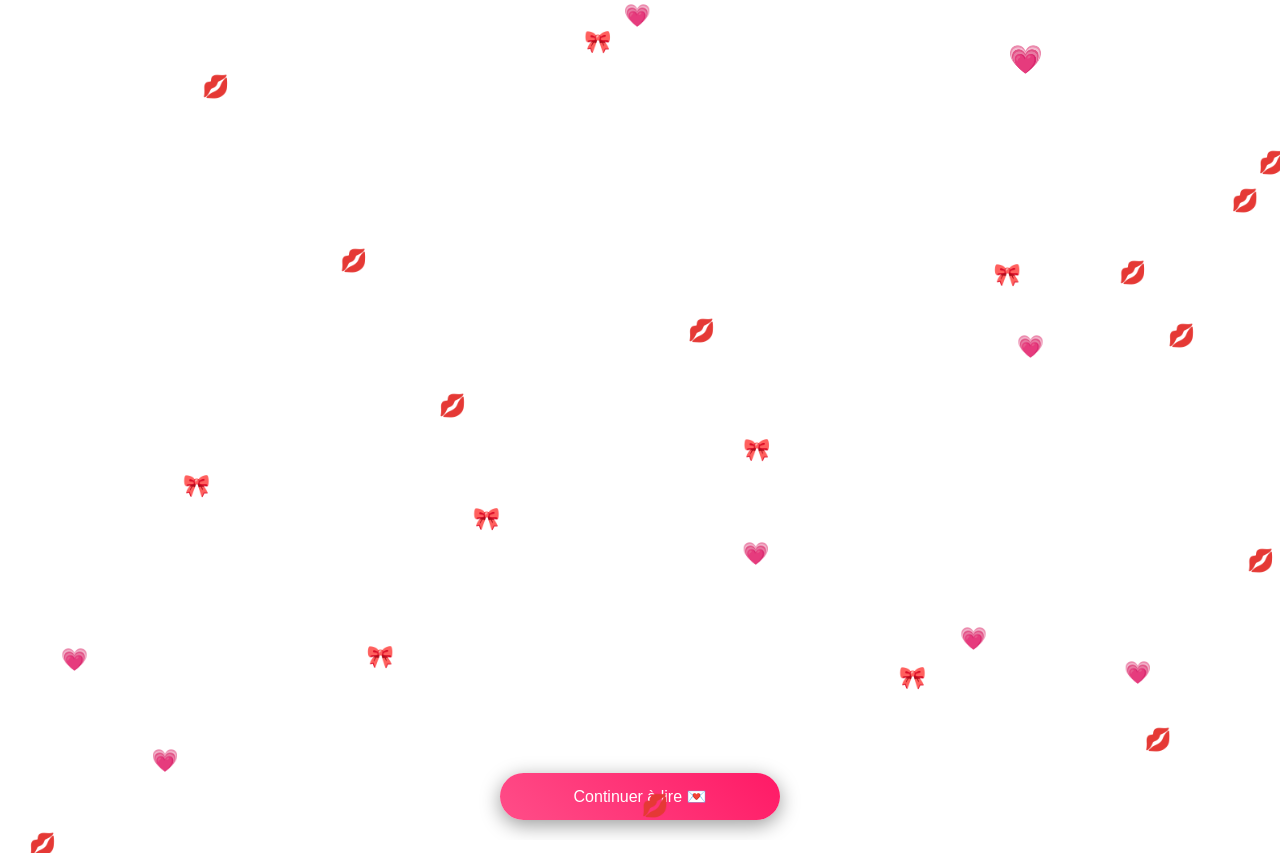
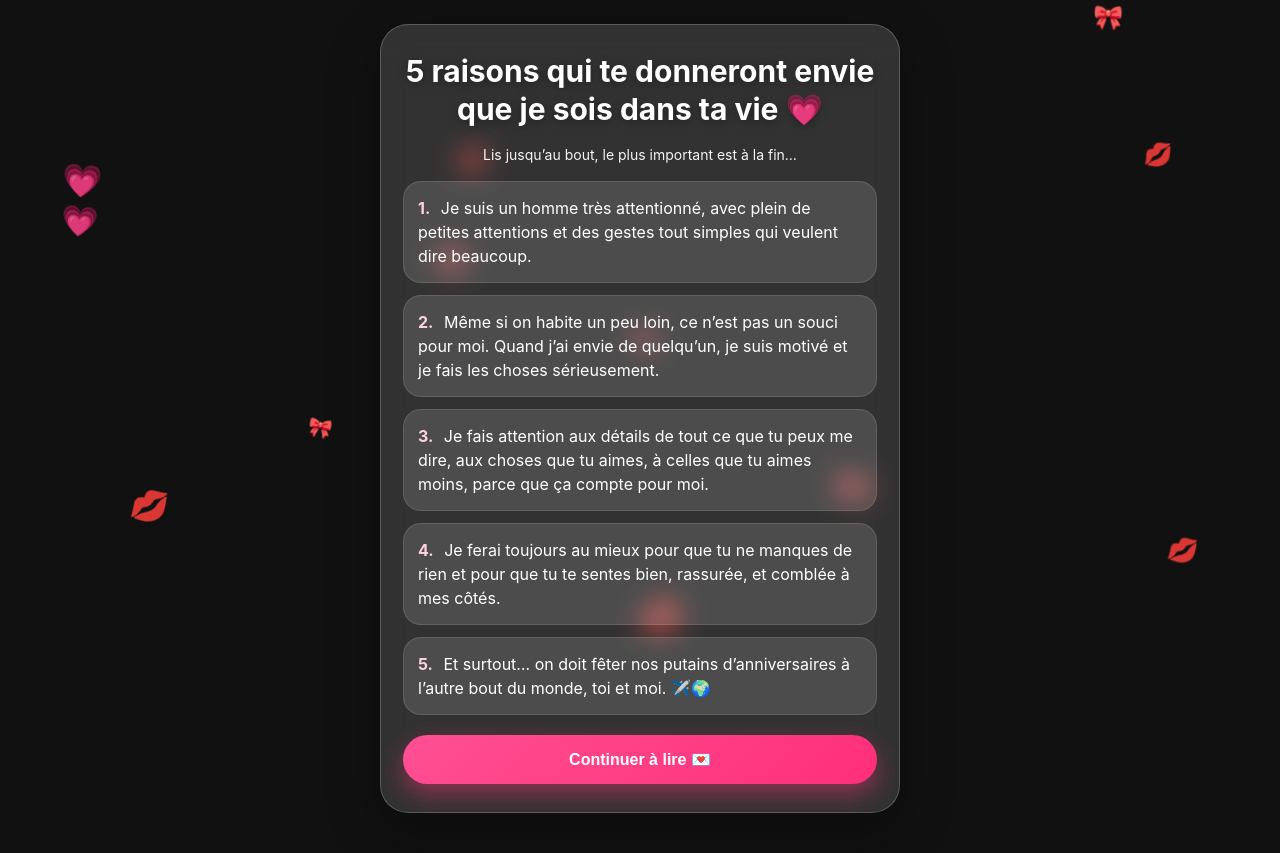
Before and after one commit to DB201s/lospepes, a plain HTML site: page index.html in a window 1280 px wide. Drawn offline with Linux system fonts and the light colour scheme.

Commit message:
Update index.html

```diff
--- a/index.html
+++ b/index.html
@@ -1,188 +1,234 @@
+<!DOCTYPE html>
 <html lang="fr">
 <head>
-  <meta charset="UTF-8">
-  <meta name="viewport" content="width=device-width, initial-scale=1.0, maximum-scale=1.0, user-scalable=no">
+  <meta charset="UTF-8" />
+  <meta name="viewport" content="width=device-width, initial-scale=1.0, viewport-fit=cover" />
   <title>Pour toi 💗</title>
-
   <style>
-    body {
+    * {
+      box-sizing: border-box;
       margin: 0;
-      font-family: 'Segoe UI', sans-serif;
-      overflow: hidden;
-      color: white;
-      -webkit-tap-highlight-color: transparent;
+      padding: 0;
     }
 
-    .background {
-      position: fixed;
+    html, body {
       width: 100%;
-      height: 100%;
-      background: url('TA_PHOTO_ICI.jpg') center/cover no-repeat;
-      filter: blur(12px) brightness(0.6);
-      z-index: -1;
+      min-height: 100%;
+      font-family: -apple-system, BlinkMacSystemFont, "Segoe UI", sans-serif;
+      overflow-x: hidden;
+      background: #111;
+      color: #fff;
     }
 
-    .content {
+    body {
       position: relative;
-      text-align: center;
-      padding: 20px;
-      display: flex;
-      flex-direction: column;
-      justify-content: center;
-      height: 100vh;
-      animation: fadeIn 1.5s ease;
     }
 
-    @keyframes fadeIn {
-      from {opacity: 0; transform: translateY(20px);}
-      to {opacity: 1; transform: translateY(0);}
+    .bg {
+      position: fixed;
+      inset: 0;
+      background: url('photo.jpg') center center / cover no-repeat;
+      z-index: -3;
+      transform: scale(1.08);
+    }
+
+    .bg::after {
+      content: "";
+      position: absolute;
+      inset: 0;
+      backdrop-filter: blur(10px);
+      -webkit-backdrop-filter: blur(10px);
+      background: rgba(0, 0, 0, 0.38);
+      z-index: -2;
+    }
+
+    .rain {
+      position: fixed;
+      inset: 0;
+      pointer-events: none;
+      z-index: 0;
+      overflow: hidden;
+    }
+
+    .emoji {
+      position: absolute;
+      top: -10vh;
+      font-size: 24px;
+      opacity: 0.95;
+      animation: fall linear forwards;
+      user-select: none;
+    }
+
+    @keyframes fall {
+      0% {
+        transform: translateY(0) rotate(0deg);
+      }
+      100% {
+        transform: translateY(120vh) rotate(20deg);
+      }
+    }
+
+    .page {
+      position: relative;
+      z-index: 2;
+      min-height: 100dvh;
+      display: flex;
+      align-items: center;
+      justify-content: center;
+      padding: 24px 16px 40px;
+    }
+
+    .card {
+      width: 100%;
+      max-width: 430px;
+      background: rgba(255, 255, 255, 0.14);
+      border: 1px solid rgba(255, 255, 255, 0.2);
+      border-radius: 28px;
+      padding: 24px 18px;
+      box-shadow: 0 18px 50px rgba(0, 0, 0, 0.35);
+      backdrop-filter: blur(14px);
+      -webkit-backdrop-filter: blur(14px);
+      text-align: center;
     }
 
     h1 {
-      font-size: 22px;
-      margin-bottom: 20px;
-      padding: 0 10px;
+      font-size: 25px;
+      line-height: 1.25;
+      margin-bottom: 18px;
+      text-shadow: 0 2px 10px rgba(0,0,0,0.35);
+    }
+
+    .intro {
+      font-size: 14px;
+      opacity: 0.95;
+      margin-bottom: 18px;
     }
 
     .reasons {
-      max-width: 100%;
-      margin: auto;
       text-align: left;
+      display: grid;
+      gap: 12px;
+      margin-top: 10px;
+    }
+
+    .reason {
+      background: rgba(255, 255, 255, 0.13);
+      border-radius: 18px;
+      padding: 14px 14px;
+      line-height: 1.5;
+      font-size: 15px;
+      border: 1px solid rgba(255, 255, 255, 0.12);
+    }
+
+    .reason strong {
+      display: inline-block;
+      margin-right: 6px;
+      color: #ffd2e2;
+    }
+
+    .btn {
+      margin-top: 20px;
+      width: 100%;
+      border: none;
+      border-radius: 999px;
+      padding: 15px 18px;
+      font-size: 16px;
+      font-weight: 700;
+      color: #fff;
+      background: linear-gradient(135deg, #ff4f93, #ff2f78);
+      box-shadow: 0 10px 25px rgba(255, 52, 122, 0.45);
+      cursor: pointer;
+      transition: transform 0.15s ease, box-shadow 0.15s ease;
+    }
+
+    .btn:active {
+      transform: scale(0.97);
+    }
+
+    .final {
+      margin-top: 18px;
+      display: none;
+      text-align: left;
+      background: rgba(255, 255, 255, 0.13);
+      border-radius: 18px;
+      padding: 16px;
       font-size: 15px;
       line-height: 1.6;
-      padding: 0 15px;
     }
 
-    button {
-      margin: 25px auto 0;
-      padding: 14px 25px;
-      font-size: 15px;
-      border: none;
-      border-radius: 40px;
-      background: linear-gradient(45deg, #ff4d88, #ff1a66);
-      color: white;
-      cursor: pointer;
-      transition: 0.3s;
-      box-shadow: 0 5px 20px rgba(0,0,0,0.4);
-      width: 80%;
-      max-width: 280px;
-    }
-
-    button:active {
-      transform: scale(0.95);
-    }
-
-    .hidden {
-      display: none;
-      margin-top: 20px;
-      font-size: 16px;
-      padding: 0 15px;
-      animation: fadeIn 1s ease;
-    }
-
-    .emoji {
-      position: fixed;
-      top: -50px;
-      font-size: 22px;
-      animation: fall linear infinite;
-      pointer-events: none;
-    }
-
-    @keyframes fall {
-      to {
-        transform: translateY(110vh);
-      }
+    .signature {
+      margin-top: 12px;
+      text-align: center;
+      font-size: 18px;
     }
 
     @media (min-width: 768px) {
-      h1 { font-size: 28px; }
-      .reasons { font-size: 18px; }
-      button { font-size: 16px; }
+      .card {
+        max-width: 520px;
+        padding: 28px 22px;
+      }
+
+      h1 {
+        font-size: 30px;
+      }
+
+      .reason, .final {
+        font-size: 16px;
+      }
     }
   </style>
 </head>
 <body>
+  <div class="bg"></div>
+  <div class="rain" id="rain"></div>
 
-  <div class="background"></div>
+  <main class="page">
+    <section class="card">
+      <h1>5 raisons qui te donneront envie que je sois dans ta vie 💗</h1>
+      <p class="intro">Lis jusqu’au bout, le plus important est à la fin…</p>
 
-  <div class="content">
-    <h1 id="title"></h1>
+      <div class="reasons">
+        <div class="reason"><strong>1.</strong> Je suis un homme très attentionné, avec plein de petites attentions et des gestes tout simples qui veulent dire beaucoup.</div>
+        <div class="reason"><strong>2.</strong> Même si on habite un peu loin, ce n’est pas un souci pour moi. Quand j’ai envie de quelqu’un, je suis motivé et je fais les choses sérieusement.</div>
+        <div class="reason"><strong>3.</strong> Je fais attention aux détails de tout ce que tu peux me dire, aux choses que tu aimes, à celles que tu aimes moins, parce que ça compte pour moi.</div>
+        <div class="reason"><strong>4.</strong> Je ferai toujours au mieux pour que tu ne manques de rien et pour que tu te sentes bien, rassurée, et comblée à mes côtés.</div>
+        <div class="reason"><strong>5.</strong> Et surtout… on doit fêter nos putains d’anniversaires à l’autre bout du monde, toi et moi. ✈️🌍</div>
+      </div>
 
-    <div class="reasons" id="reasons"></div>
+      <button class="btn" onclick="showMessage()">Continuer à lire 💌</button>
 
-    <button onclick="showMessage()">Continuer à lire 💌</button>
-
-    <div class="hidden" id="message">
-      <p id="finalText"></p>
-    </div>
-  </div>
+      <div class="final" id="finalMessage">
+        Passe de bonnes vacances, j’espère te voir à ton retour le plus rapidement possible. Et en plus, tu seras toute bronzée et encore plus belle que tu ne l’es déjà. 💋
+        <div class="signature">🎀 💗 💋</div>
+      </div>
+    </section>
+  </main>
 
   <script>
-    const titleText = "5 raisons qui te donneront envie que je sois dans ta vie 💗";
-
-    const reasonsText = [
-      "1. Je suis un homme très attentionné, rempli de petites attentions avec des trucs tout bêtes comme ce genre de texte ahah.",
-      "2. Même si on habite un peu loin, c'est pas un problème pour moi, je suis vraiment motivé.",
-      "3. Je fais attention aux détails, à ce que tu aimes ou pas.",
-      "4. Je ferai tout pour que tu ne manques de rien et que tu sois heureuse.",
-      "5. Et surtout… on doit faire nos anniversaires à l'autre bout du monde toi et moi ✈️🌍"
-    ];
-
-    const finalMessage = "Passe de bonnes vacances 🌴 J'espère te voir à ton retour le plus rapidement possible. Et tu seras encore plus belle bronzée… même si tu l'es déjà beaucoup 💋";
-
-    function typeWriter(element, text, speed = 35, callback) {
-      let i = 0;
-      function typing() {
-        if (i < text.length) {
-          element.innerHTML += text.charAt(i);
-          i++;
-          setTimeout(typing, speed);
-        } else if (callback) {
-          callback();
-        }
-      }
-      typing();
+    function showMessage() {
+      const box = document.getElementById('finalMessage');
+      box.style.display = 'block';
+      box.scrollIntoView({ behavior: 'smooth', block: 'nearest' });
     }
 
-    function displayReasons(index = 0) {
-      if (index >= reasonsText.length) return;
+    const rain = document.getElementById('rain');
+    const symbols = ['🎀', '💗', '💋'];
 
-      const container = document.getElementById('reasons');
-      const p = document.createElement('p');
-      container.appendChild(p);
+    function createEmoji() {
+      const el = document.createElement('span');
+      el.className = 'emoji';
+      el.textContent = symbols[Math.floor(Math.random() * symbols.length)];
+      el.style.left = Math.random() * 100 + 'vw';
+      el.style.animationDuration = (5 + Math.random() * 5) + 's';
+      el.style.fontSize = (18 + Math.random() * 16) + 'px';
+      rain.appendChild(el);
 
-      typeWriter(p, reasonsText[index], 25, () => {
-        displayReasons(index + 1);
-      });
+      setTimeout(() => {
+        el.remove();
+      }, 11000);
     }
 
-    function showMessage() {
-      const msg = document.getElementById('message');
-      msg.style.display = 'block';
-      typeWriter(document.getElementById('finalText'), finalMessage, 25);
-    }
-
-    typeWriter(document.getElementById('title'), titleText, 35, () => {
-      displayReasons();
-    });
-
-    const emojis = ['🎀','💗','💋'];
-
-    function createEmoji() {
-      const emoji = document.createElement('div');
-      emoji.classList.add('emoji');
-      emoji.innerText = emojis[Math.floor(Math.random() * emojis.length)];
-      emoji.style.left = Math.random() * 100 + 'vw';
-      emoji.style.animationDuration = (Math.random() * 3 + 2) + 's';
-      document.body.appendChild(emoji);
-
-      setTimeout(() => {
-        emoji.remove();
-      }, 5000);
-    }
-
-    setInterval(createEmoji, 180);
+    setInterval(createEmoji, 350);
   </script>
-
 </body>
 </html>
```
